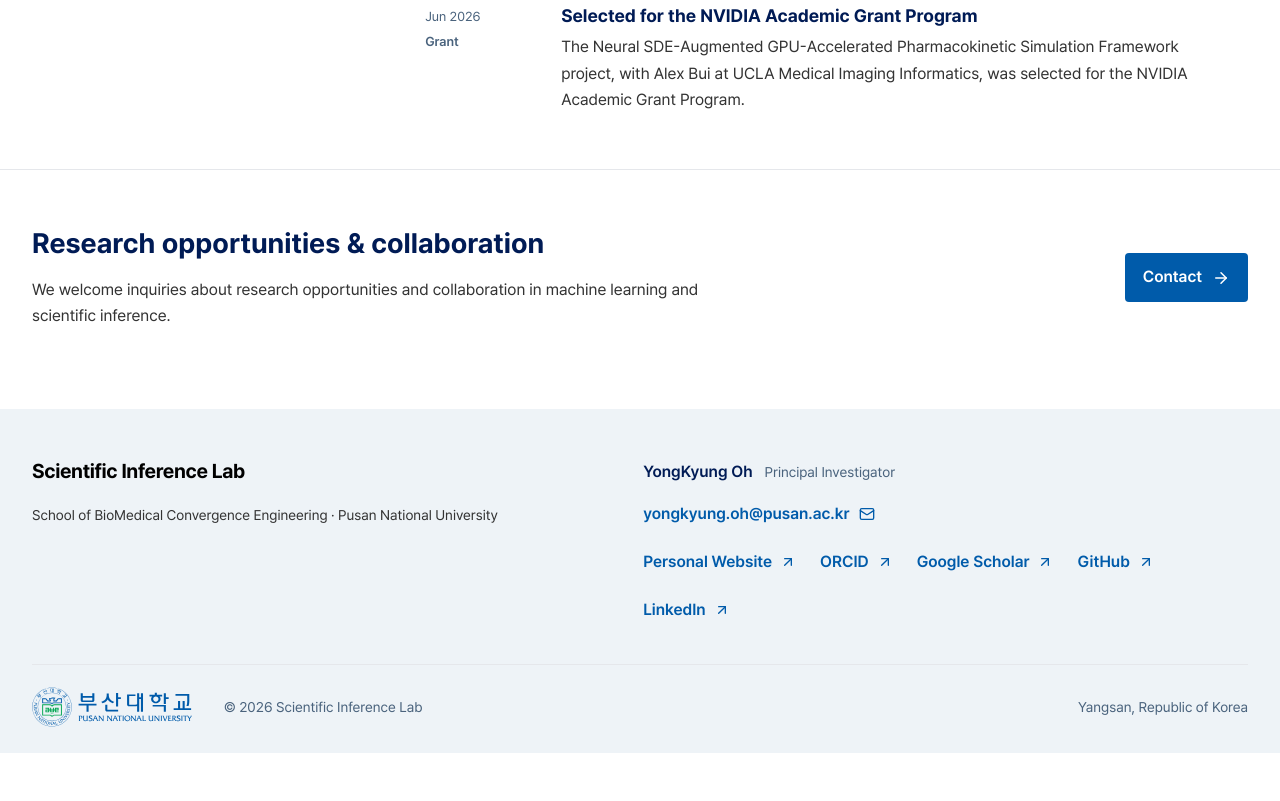
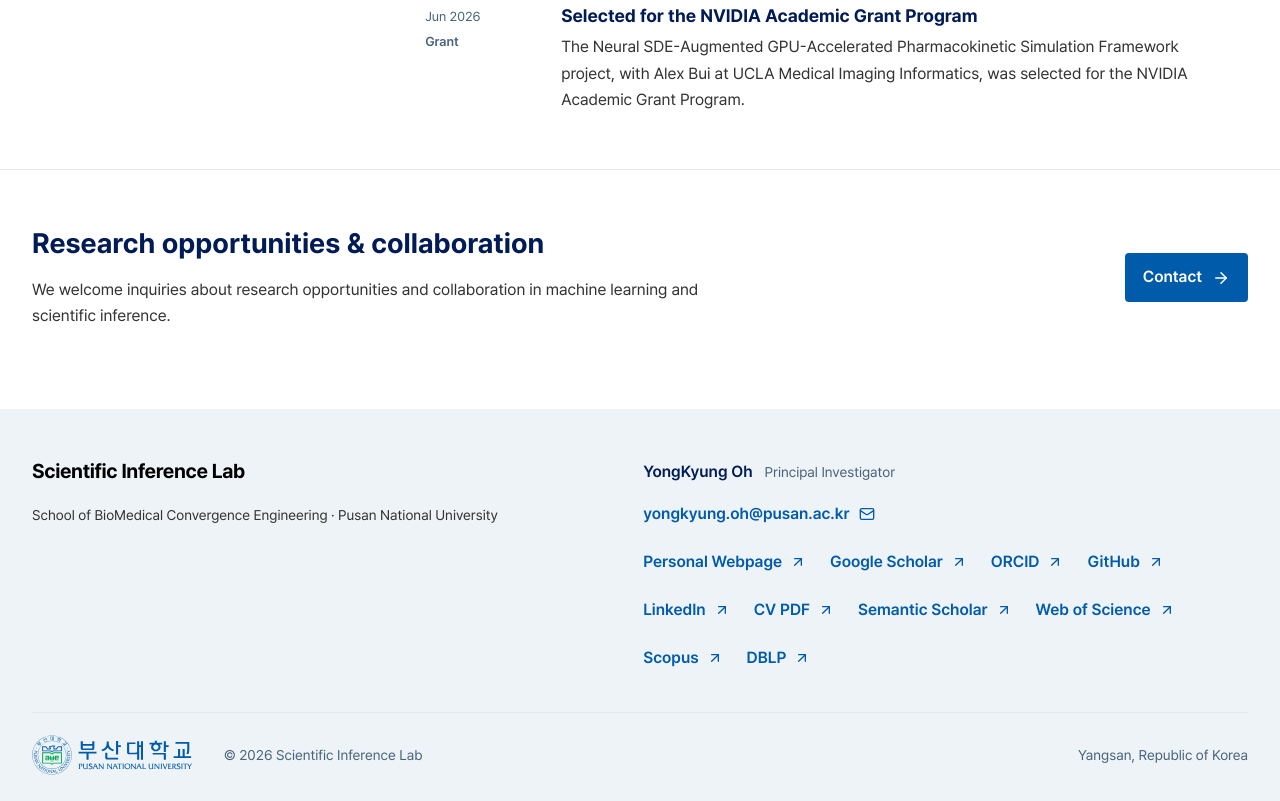
Before and after one commit to Scientific-Inference-Lab/scientific-inference-lab.github.io, an Astro site: page / in a window 1280 px wide. Shown: the part 1305-2106 px from the top of the page. Before the commit the page ends 2058 px from the top, so only its background shows below. Built offline with nearby package versions, Linux system fonts and the light colour scheme; Astro itself is replaced by a stand-in of ours.

Commit message:
feat: align PI profile links with the shared catalog

```diff
--- a/src/components/MemberCard.astro
+++ b/src/components/MemberCard.astro
@@ -6,7 +6,7 @@ interface Props {
     links?: { personal?: string; github?: string; scholar?: string; linkedin?: string } };
 }
 const { member } = Astro.props;
-const labels = { personal: 'Personal Website', scholar: 'Google Scholar', github: 'GitHub', linkedin: 'LinkedIn' } as const;
+const labels = { personal: 'Personal Webpage', scholar: 'Google Scholar', github: 'GitHub', linkedin: 'LinkedIn' } as const;
 const links = (Object.keys(labels) as (keyof typeof labels)[]).flatMap(key => member.links?.[key] ? [{ label: labels[key], href: member.links[key]! }] : []);
 ---
 <li class:list={['member-card', { 'is-placeholder': member.placeholder }]} data-member={member.id} data-placeholder={member.placeholder ? '' : undefined}>
--- a/src/content/people.json
+++ b/src/content/people.json
@@ -295,10 +295,10 @@
     "address": "49 Busandaehak-ro, Mulgeum-eup, Yangsan-si, Gyeongsangnam-do 50612, Republic of Korea",
     "links": {
       "orcid": "https://orcid.org/0000-0002-8027-3433",
-      "scholar": "https://scholar.google.com/citations?user=YJ1L50YAAAAJ&hl=en",
+      "scholar": "https://scholar.google.com/citations?user=YJ1L50YAAAAJ",
       "github": "https://github.com/yongkyung-oh",
       "linkedin": "https://www.linkedin.com/in/yongkyung-oh",
-      "personal": "https://yongkyung-oh.github.io"
+      "personal": "https://yongkyung-oh.github.io/"
     }
   }
 ]
--- /dev/null
+++ b/src/content/profile-links.json
@@ -0,0 +1,88 @@
+{
+  "schemaVersion": 1,
+  "links": [
+    {
+      "id": "lab",
+      "label": "Scientific Inference Lab",
+      "url": "https://scientific-inference-lab.github.io/",
+      "group": "primary",
+      "omitOn": [
+        "lab"
+      ]
+    },
+    {
+      "id": "personal",
+      "label": "Personal Webpage",
+      "url": "https://yongkyung-oh.github.io/",
+      "group": "primary",
+      "omitOn": [
+        "personal"
+      ]
+    },
+    {
+      "id": "scholar",
+      "label": "Google Scholar",
+      "url": "https://scholar.google.com/citations?user=YJ1L50YAAAAJ",
+      "group": "primary",
+      "omitOn": []
+    },
+    {
+      "id": "orcid",
+      "label": "ORCID",
+      "url": "https://orcid.org/0000-0002-8027-3433",
+      "group": "primary",
+      "omitOn": []
+    },
+    {
+      "id": "github",
+      "label": "GitHub",
+      "url": "https://github.com/yongkyung-oh",
+      "group": "primary",
+      "omitOn": []
+    },
+    {
+      "id": "linkedin",
+      "label": "LinkedIn",
+      "url": "https://www.linkedin.com/in/yongkyung-oh",
+      "group": "primary",
+      "omitOn": []
+    },
+    {
+      "id": "cv",
+      "label": "CV PDF",
+      "url": "https://drive.google.com/file/d/12kr_OViGjSfBox5_kUnpnpop87liNlyV/view?usp=sharing",
+      "group": "primary",
+      "omitOn": [
+        "cv"
+      ]
+    },
+    {
+      "id": "semantic-scholar",
+      "label": "Semantic Scholar",
+      "url": "https://www.semanticscholar.org/author/YongKyung-Oh/2147251317",
+      "group": "academic",
+      "omitOn": []
+    },
+    {
+      "id": "web-of-science",
+      "label": "Web of Science",
+      "url": "https://www.webofscience.com/wos/author/record/JJE-4937-2023",
+      "group": "academic",
+      "omitOn": []
+    },
+    {
+      "id": "scopus",
+      "label": "Scopus",
+      "url": "https://www.scopus.com/authid/detail.uri?authorId=57219780668",
+      "group": "academic",
+      "omitOn": []
+    },
+    {
+      "id": "dblp",
+      "label": "DBLP",
+      "url": "https://dblp.org/pid/299/8416.html",
+      "group": "academic",
+      "omitOn": []
+    }
+  ]
+}
--- a/src/lib/data/lab.ts
+++ b/src/lib/data/lab.ts
@@ -1,3 +1,4 @@
+import profileCatalog from '../../content/profile-links.json';
 import people from '../../content/people.json';
 
 export const site = {
@@ -19,15 +20,19 @@ export const site = {
 
 export const pi = people[0];
 
-// People and the shared footer name and order the same verified destinations.
+// The PI profile, card and footer consume one ordered public catalog.
 export function getProfileLinks(links: typeof pi.links) {
-  return [
-    { label: 'Personal Website', href: links.personal },
-    { label: 'ORCID', href: links.orcid },
-    { label: 'Google Scholar', href: links.scholar },
-    { label: 'GitHub', href: links.github },
-    { label: 'LinkedIn', href: links.linkedin },
-  ];
+  for (const id of ['personal', 'orcid', 'scholar', 'github', 'linkedin'] as const) {
+    const entry = profileCatalog.links.find(link => link.id === id);
+    if (!entry || links[id] !== entry.url) throw new Error(`PI profile destination drift: ${id}`);
+  }
+  return profileCatalog.links
+    .filter(link => !link.omitOn.includes('lab'))
+    .map(link => ({ label: link.label, href: link.url }));
+}
+
+export function getPersonProfileUrls() {
+  return profileCatalog.links.filter(link => !['lab', 'cv'].includes(link.id)).map(link => link.url);
 }
 
 export interface Program {
--- a/src/lib/seo.ts
+++ b/src/lib/seo.ts
@@ -1,4 +1,4 @@
-import { getProfileLinks, site } from './data/lab';
+import { getPersonProfileUrls, site } from './data/lab';
 import type { loadContent } from './content';
 import type { Publication } from './data/publications';
 
@@ -128,7 +128,7 @@ export function structuredData(kind: PageKind, page: { path: string; title: stri
         alumniOf: [...new Set(pi.education.map(entry => entry.where))].map(name => ({ '@type': 'CollegeOrUniversity', name })),
         award: [...pi.honors, ...pi.awards].map(item => `${item.title}, ${item.organizer}, ${item.year}`),
         knowsAbout: topics,
-        sameAs: getProfileLinks(pi.links).map(profile => profile.href),
+        sameAs: getPersonProfileUrls(),
         ...(image ? { image } : {}),
       },
       ...members.map(member => ({
--- a/tests/site.test.mjs
+++ b/tests/site.test.mjs
@@ -386,11 +386,47 @@ test('personal recognition and PI profiles preserve truthful types and destinati
   assert(content(patentRows[0]).includes('KR 10-2754134, granted January 8, 2025') && content(patentRows[0]).includes('US 12,725,326, granted September 1, 2026'));
   assert.equal(patentRows.filter(row => content(row).includes('US ')).length, 1, 'Only the granted US patent appears');
   const expectedProfiles = [
-    ['Personal Website', pi.links.personal],
-    ['ORCID', pi.links.orcid],
-    ['Google Scholar', pi.links.scholar], ['GitHub', pi.links.github],
-    ['LinkedIn', pi.links.linkedin],
-  ];
+  [
+    "Personal Webpage",
+    "https://yongkyung-oh.github.io/"
+  ],
+  [
+    "Google Scholar",
+    "https://scholar.google.com/citations?user=YJ1L50YAAAAJ"
+  ],
+  [
+    "ORCID",
+    "https://orcid.org/0000-0002-8027-3433"
+  ],
+  [
+    "GitHub",
+    "https://github.com/yongkyung-oh"
+  ],
+  [
+    "LinkedIn",
+    "https://www.linkedin.com/in/yongkyung-oh"
+  ],
+  [
+    "CV PDF",
+    "https://drive.google.com/file/d/12kr_OViGjSfBox5_kUnpnpop87liNlyV/view?usp=sharing"
+  ],
+  [
+    "Semantic Scholar",
+    "https://www.semanticscholar.org/author/YongKyung-Oh/2147251317"
+  ],
+  [
+    "Web of Science",
+    "https://www.webofscience.com/wos/author/record/JJE-4937-2023"
+  ],
+  [
+    "Scopus",
+    "https://www.scopus.com/authid/detail.uri?authorId=57219780668"
+  ],
+  [
+    "DBLP",
+    "https://dblp.org/pid/299/8416.html"
+  ]
+];
   const profileDestinations = node => byTag(node, 'a').map(a => [content(a).trim(), attr(a, 'href')]);
   const peopleProfiles = byAttr(people, 'aria-label', "YongKyung Oh's profiles")[0];
   assert(peopleProfiles, 'The profile page must name the owner of the profiles');
@@ -697,7 +733,7 @@ test('search metadata and structured data restate the visible site', async () =>
     const footerEmail = attr(byAttr(document, 'data-footer-email')[0], 'href');
     assert.equal(person.email, footerEmail, `${route}: Person email must equal the visible footer address`);
     const footerProfiles = all(byAttr(document, 'aria-label', 'PI profiles')[0], item => item.tagName === 'a').map(item => attr(item, 'href'));
-    assert.deepEqual(person.sameAs, footerProfiles, `${route}: sameAs must equal the visible profile links`);
+    assert.deepEqual(person.sameAs, footerProfiles.filter(url => !url.startsWith('https://drive.google.com/')), `${route}: sameAs must equal the visible person profiles, excluding the CV document`);
     const page = graph.at(-1);
     assert.equal(page.url, origin + route, `${route}: structured page URL`);
     assert.equal(page.name, title, `${route}: structured page name`);
```
